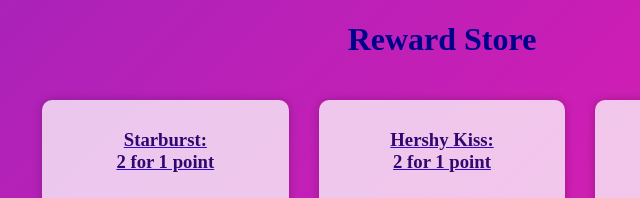
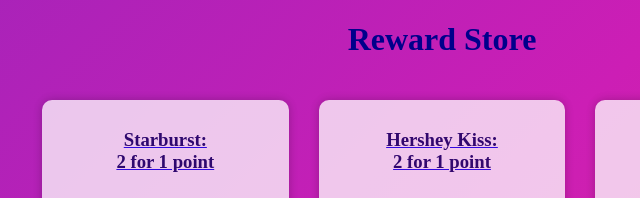
Before and after one commit to Kindleisbest/RewardsInfo, a plain HTML site: page index.html in a window 1280 px wide. Shown: the top 198 px of the page, 198-838 px from the left. Drawn offline with Linux system fonts and the light colour scheme.

Commit message:
Update index.html

```diff
--- a/index.html
+++ b/index.html
@@ -17,7 +17,7 @@
           <img src="starburst2.png" alt="Starburst">
         </a>
       <a href="hershyKiss.html" class="item">
-        <h3>Hershy Kiss:<br>  2 for 1 point</h3>
+        <h3>Hershey Kiss:<br>  2 for 1 point</h3>
         <img src="hershyKiss.jpg" alt="Hershy Kiss">
       </a>
       <a href="riceCripyTreat.html" class="item">
```
